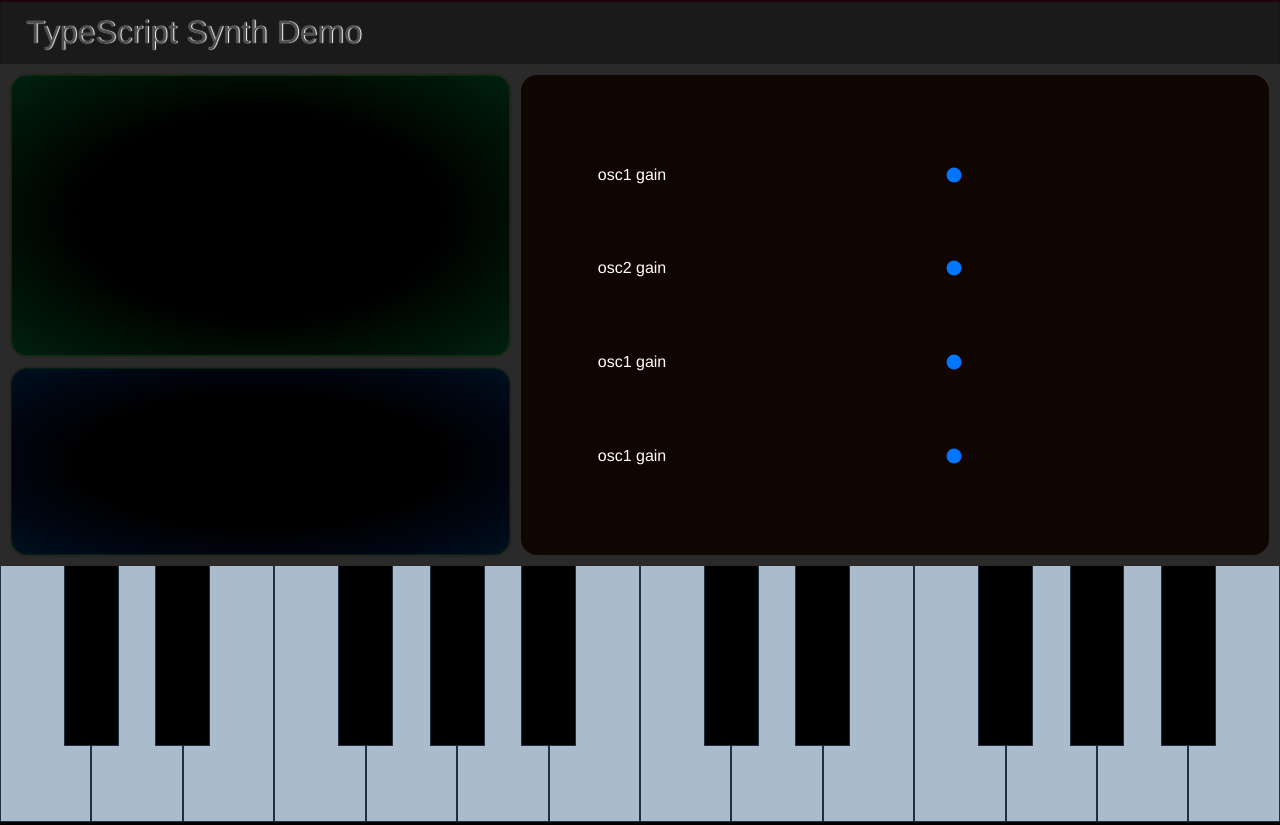
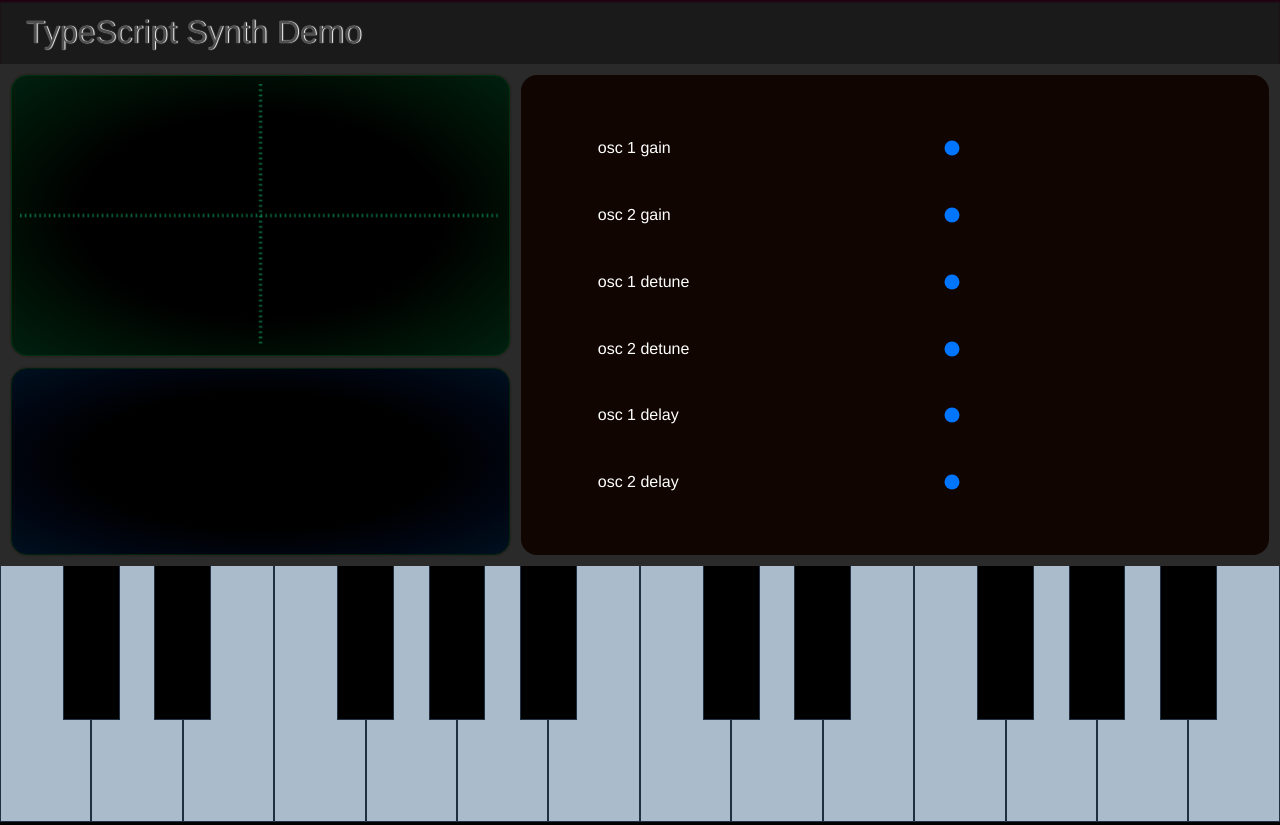
Before and after one commit to kenreilly/typescript-synth-demo, a website with bundled scripts: page index.html in a window 1280 px wide. Built offline with nearby package versions, Linux system fonts and the light colour scheme.

Commit message:
Completed example project

```diff
--- a/css/style.css
+++ b/css/style.css
@@ -1,6 +1,6 @@
 :root {
 	--key-root: calc(100vw / 28 * 2);
-	--key-size-offset: calc(var(--key-root) * .4);
+	--key-size-offset: calc(var(--key-root) * .38);
 	--key-width-white: var(--key-root);
 	--key-width-black: calc(var(--key-root) - var(--key-size-offset) );
 	--key-offset-black: calc(var(--key-width-black) / 2);
@@ -77,6 +77,7 @@ main > canvas {
 	width: 100%;
 	grid-row: 1;
 	grid-column: 1/2;
+	padding: 1vh;
 }
 
 main > output {
@@ -142,7 +143,7 @@ footer > button:not([name*="#"]) + button:not([name*="#"]) { margin-left: calc(v
 
 footer > button[name*="#"] {
 	background: var(--key-black-color);
-	height: 70%;
+	height: 60%;
 	vertical-align: top;
 	margin-left: var(--key-offset-black);
 	margin-right: var(--key-offset-black);
--- a/index.html
+++ b/index.html
@@ -8,7 +8,7 @@
     <meta property="og:title" content="TypeScript Synthesizer Demo" />
     <meta property="og:type" content="website" />
     <meta property="og:url" content="https://kenreilly.github.io/typescript-synth-demo/" />
-    <meta property="og:image" content="https://kenreilly.github.io/typescript-synth-demo/images/preview.png" />
+    <meta property="og:image" content="https://kenreilly.github.io/typescript-synth-demo/preview.png" />
 
 	<title>TypeScript Synth Demo</title>
 
@@ -20,16 +20,7 @@
 	<main>
 		<canvas></canvas>
 		<output><b></b></output>
-		<div>
-			<label>osc1 gain</label>
-			<input type="range" min="0" max="100" value="50"/>
-			<label>osc2 gain</label>
-			<input type="range" min="0" max="100" value="50"/>
-			<label>osc1 gain</label>
-			<input type="range" min="0" max="100" value="50"/>
-			<label>osc1 gain</label>
-			<input type="range" min="0" max="100" value="50"/>
-		</div>
+		<div></div>
 	</main>
 	<footer></footer>
 </body>
--- a/package.json
+++ b/package.json
@@ -17,7 +17,7 @@
   "author": "Kenneth Reilly <@8_bit_hacker>",
   "license": "MIT",
   "bugs": {
-    "url": "https://github.com/kenreilly/typescript-photo-booth/issues"
+    "url": "https://github.com/kenreilly/typescript-synth-demo/issues"
   },
-  "homepage": "https://github.com/kenreilly/typescript-photo-booth#readme"
+  "homepage": "https://github.com/kenreilly/typescript-synth-demo#readme"
 }
--- /dev/null
+++ b/src/delay.ts
@@ -0,0 +1,35 @@
+import { SynthComponent, CHANNEL } from "./synth-component.js"
+
+export class Delay extends SynthComponent {
+
+	public node: GainNode
+	public delay: DelayNode
+	public dry: GainNode
+	public wet: GainNode
+
+	public set mix(x: number) {
+		this.dry.gain.value = ((100 - x) / 10)
+		this.wet.gain.value = (x / 100)
+	}
+
+	constructor(ctx: AudioContext, path: CHANNEL) {
+
+		super(ctx, path)
+		this.node = ctx.createGain()
+		this.delay = ctx.createDelay(.5)
+		this.delay.delayTime.value = 0.2
+		this.dry = ctx.createGain()
+		this.wet = ctx.createGain()
+		this.node.connect(this.dry)
+		this.node.connect(this.delay)
+		this.delay.connect(this.wet)
+		this.mix = 50
+	}
+
+	public drive(component: SynthComponent) {
+
+		this.output = component
+		this.dry.connect(this.output.node)
+		this.wet.connect(this.output.node)
+	}
+}
--- a/src/event-bus.ts
+++ b/src/event-bus.ts
@@ -1,5 +1,7 @@
 import { SynthKey } from "./synth-key"
 import { CHANNEL } from "./synth-component";
+
+export enum ControlType { GAIN, DETUNE, DELAY }
 
 export class SynthEvent { get type(): any { return this.constructor } }
 
@@ -15,18 +17,18 @@ export class NoteOffEvent extends SynthEvent {
 	constructor(key: SynthKey) { super(); this.key = key}
 }
 
-export enum ControlType { GAIN, FILTER }
-
 export class ControlEvent extends SynthEvent {
 
-	public path: CHANNEL
-	public type: ControlType
+	public channel: CHANNEL
+	public control: ControlType
+	public value: number
 
-	constructor(path: CHANNEL, type: ControlType) {
+	constructor(channel: CHANNEL, control: ControlType, value) {
 
 		super();
-		this.type = type
-		this.path = path
+		this.control = control
+		this.channel = channel
+		this.value = parseInt(value)
 	}
 }
 
--- a/src/filter.ts
+++ /dev/null
@@ -1,12 +0,0 @@
-import { SynthComponent, CHANNEL } from "./synth-component.js"
-
-export class Filter extends SynthComponent {
-
-	public node: BiquadFilterNode
-
-	constructor(ctx: AudioContext, path: CHANNEL) {
-
-		super(ctx, path)
-		this.node = new BiquadFilterNode(ctx)
-	}
-}
--- a/src/gain.ts
+++ b/src/gain.ts
@@ -10,6 +10,10 @@ export class Gain extends SynthComponent {
 
 		super(ctx, path)
 		this.node = this.ctx.createGain()
-		if (path == CHANNEL.MASTER) { this.node.connect(ctx.destination) }
+
+		if (path == CHANNEL.MASTER) {
+			this.node.connect(ctx.destination)
+			this.gain.value = .1
+		}
 	}
 }
--- a/src/oscillator.ts
+++ b/src/oscillator.ts
@@ -3,15 +3,29 @@ import { WAVEFORM, CHANNEL, SynthComponent } from "./synth-component.js"
 export class Oscillator extends SynthComponent {
 
 	public node: OscillatorNode
-	private ramp: GainNode
+	private level: GainNode
 	private wave: WAVEFORM
 	private playing: boolean
+	private ramp: GainNode
+
+	set gain(x: number) { this.level.gain.value = (x / 100) }
+
+	private _detune: number = 0;
+	set detune(x: number) {
+
+		let val: number = (50 - x)
+
+		this._detune = val
+		if (this.playing) { this.node.detune.value = val }
+	}
 
 	constructor(ctx: AudioContext, path: CHANNEL, wave: WAVEFORM) {
 
 		super(ctx, path)
 		this.wave = wave
 		this.ramp = ctx.createGain()
+		this.level = ctx.createGain()
+		this.ramp.connect(this.level)
 	}
 
 	private clamp(curve: Array<number>, t: number) {
@@ -28,9 +42,11 @@ export class Oscillator extends SynthComponent {
 		this.ramp.gain.value = 0
 		this.node = this.ctx.createOscillator()
 		this.node.frequency.value = freq
+		this.node.detune.value = this._detune
 		this.node.type = this.wave
 
-		this.node.connect(this.output.node)
+		this.level.connect(this.output.node)
+		this.node.connect(this.level)
 		this.node.start()
 		this.clamp([0, 0.4, 1], .05)
 	}
--- /dev/null
+++ b/src/scope.ts
@@ -0,0 +1,117 @@
+import { SynthEngine } from "./synth-engine";
+
+export class Scope {
+
+	private node: AnalyserNode
+
+	private canvas: HTMLCanvasElement;
+	private canvas_ctx: CanvasRenderingContext2D;
+
+	private get width(): number { return this.canvas.width }
+	private get height(): number { return this.canvas.height }
+
+	constructor(engine: SynthEngine, canvas: HTMLCanvasElement) {
+
+		this.node = engine.ctx.createAnalyser();
+		this.node.fftSize = 2048;
+		engine.output.node.connect(this.node)
+		this.node.smoothingTimeConstant = 0.2;
+
+		this.canvas = canvas;
+		this.canvas_ctx = this.canvas.getContext('2d');
+		this.canvas_ctx.lineWidth = 1;
+		this.canvas_ctx.strokeStyle = "rgb(20,200,120)";
+		this.canvas_ctx.fillStyle = 'rgba(0, 0, 0, 0)';
+
+		this.run()
+	}
+
+	public run() {
+
+		var data = new Uint8Array(this.node.fftSize);
+		this.node.getByteTimeDomainData(data);
+		this.render(this.getWaveform(data));
+
+		requestAnimationFrame(this.run.bind(this))
+	}
+
+	public render(data: Uint8Array) {
+
+		this.canvas_ctx.clearRect(0, 0, this.width, this.height);
+		this.canvas_ctx.fillRect(0, 0, this.width, this.height);
+		this.canvas_ctx.beginPath();
+		this.canvas_ctx.moveTo(0, this.height / 2);
+		this.canvas_ctx.lineTo(this.width, this.height / 2);
+		this.canvas_ctx.setLineDash([1, 2]);
+
+		this.canvas_ctx.stroke();
+		this.canvas_ctx.beginPath();
+		this.canvas_ctx.moveTo(this.width / 2, 0);
+		this.canvas_ctx.lineTo(this.width / 2, this.height);
+		this.canvas_ctx.setLineDash([1, 2]);
+		this.canvas_ctx.stroke();
+
+		if (!data.length) { return; }
+
+		this.canvas_ctx.beginPath();
+		var sz = (this.canvas.width) / data.length,
+			i = 0,
+			x = 0;
+
+		while (x <= this.width) {
+
+			if (i === data.length) {
+				i = 0;
+			}
+
+			var v = data[i] / 128.0;
+			var y = this.height - (v * this.height / 2);
+
+			if (i === 0) {
+				this.canvas_ctx.moveTo(x, y);
+			} else {
+				this.canvas_ctx.lineTo(x, y);
+			}
+
+			x += sz;
+			++i;
+		}
+		var dash = [Math.round(8 * (100 - y)), Math.round(2 * (Math.random()) + 1)];
+		this.canvas_ctx.setLineDash(Math.round(0.420 + Math.random()) ? [0] : dash);
+
+		this.canvas_ctx.setLineDash([0]);
+		this.canvas_ctx.lineTo(this.width, this.height / 2);
+		this.canvas_ctx.stroke();
+	}
+
+	public getWaveform(data: Uint8Array): Uint8Array {
+
+		for (var phase = 0, offset = 0, x = 0, xx = data.length; x != xx; ++x) {
+
+			if (data[x] > 127) { // 8-bit unsigned, 127 = 0dB
+
+				switch (phase) {  // positive phase
+
+					case 0:
+						offset = x; // set waveform start
+						phase += 180; // shift 180 degrees
+						continue;
+
+					case 360: // return captured waveform
+						return data.slice(offset - 1, x);
+				}
+			}
+			else {
+
+				switch (phase) { // negative phase
+
+					case 180:
+						phase += 180; // shift 180 degrees
+						continue;
+				}
+			}
+		}
+
+		return new Uint8Array(0);
+	}
+}
--- a/src/slider.ts
+++ b/src/slider.ts
@@ -1,19 +1,29 @@
-import { EventBus, ControlEvent, ControlType } from "./event-bus"
-import { CHANNEL } from "./synth-component"
+import { EventBus, ControlEvent, ControlType } from "./event-bus.js"
+import { CHANNEL } from "./synth-component.js"
 
-export abstract class Slider {
+export class Slider {
 
-	static create(bus: EventBus, path: CHANNEL, type: ControlType, name: String): Array<HTMLElement> {
+	private label: HTMLLabelElement
+	private input: HTMLInputElement
 
-		let label: HTMLLabelElement = <HTMLLabelElement>document.createElement('label')
-		let input: HTMLInputElement = <HTMLInputElement>document.createElement('input')
+	public get elements() { return [ this.label, this.input ]}
 
-		input.type = 'range'
-		input.min = '1'
-		input.max = '100'
-		input.value = '50'
+	constructor(bus: EventBus, path: CHANNEL, type: ControlType, name: string) {
 
-		input.onchange = () => bus.fire(new ControlEvent(path, type))
-		return [label, input]
+		this.label = <HTMLLabelElement>document.createElement('label')
+		this.input = <HTMLInputElement>document.createElement('input')
+
+		this.label.innerText = name
+		this.input.type = 'range'
+		this.input.min = '1'
+		this.input.max = '100'
+		this.input.value = '50'
+
+		this.input.oninput = (ev) => this.on_event(bus, ev, path, type)
+	}
+
+	on_event(bus, ev, path, type) {
+
+		bus.fire(new ControlEvent(path, type, (<HTMLInputElement>ev.target).value))
 	}
 }
--- a/src/synth-component.ts
+++ b/src/synth-component.ts
@@ -3,7 +3,7 @@ export enum WAVEFORM { SINE = 'sine', SQUARE = 'square' }
 
 export abstract class SynthComponent {
 
-	public abstract node: GainNode | OscillatorNode | BiquadFilterNode
+	public abstract node: GainNode | OscillatorNode | DelayNode
 
 	protected ctx: AudioContext
 	protected path: CHANNEL
--- a/src/synth-engine.ts
+++ b/src/synth-engine.ts
@@ -1,36 +1,42 @@
-import { EventBus, SynthEvent, NoteOnEvent, NoteOffEvent } from "./event-bus.js"
+import { EventBus, SynthEvent, NoteOnEvent, NoteOffEvent, ControlEvent, ControlType } from "./event-bus.js"
 import { CHANNEL, WAVEFORM, SynthComponent } from "./synth-component.js"
 import { Oscillator } from "./oscillator.js"
-import { Filter } from "./filter.js"
+import { Delay } from "./delay.js"
 import { Gain } from "./gain.js"
 
 export class SynthEngine {
 
-	private bus: EventBus
-	private ctx: AudioContext = new AudioContext()
+	private signal_bus: EventBus
+	private control_bus: EventBus
+
+	public ctx: AudioContext = new AudioContext()
 
 	private oscillators: Array<Oscillator> = [
 		new Oscillator(this.ctx, CHANNEL.CH1, WAVEFORM.SINE),
 		new Oscillator(this.ctx, CHANNEL.CH2, WAVEFORM.SQUARE)
 	]
 
-	private filters: Array<Filter> = [
-		new Filter(this.ctx, CHANNEL.CH1),
-		new Filter(this.ctx, CHANNEL.CH2),
+	private delays: Array<Delay> = [
+		new Delay(this.ctx, CHANNEL.CH1),
+		new Delay(this.ctx, CHANNEL.CH2),
 	]
 
-	private output: Gain = new Gain(this.ctx, CHANNEL.MASTER)
+	public output: Gain = new Gain(this.ctx, CHANNEL.MASTER)
 
-	constructor(bus: EventBus) {
+	constructor(signal: EventBus, control: EventBus) {
 
-		this.oscillators.forEach((osc, i) => osc.drive(this.filters[i]))
-		this.filters.forEach((flt, i) => flt.drive(this.output))
+		this.oscillators.forEach((osc, i) => osc.drive(this.delays[i]))
+		this.delays.forEach((d, i) => d.drive(this.output))
 
-		this.bus = bus
-		this.bus.listen(this.on_event.bind(this))
+		this.signal_bus = signal
+		this.control_bus = control
+		this.signal_bus.listen(this.on_signal.bind(this))
+		this.control_bus.listen(this.on_control.bind(this))
 	}
 
-	private on_event(ev: SynthEvent) {
+	public test = () => this.oscillators[1].play(440)
+
+	private on_signal(ev: SynthEvent) {
 
 		switch (ev.type) {
 
@@ -43,4 +49,20 @@ export class SynthEngine {
 				return this.oscillators.forEach((osc) => osc.stop())
 		}
 	}
+
+	private on_control(ev: ControlEvent) {
+
+		switch (ev.control) {
+
+			case ControlType.GAIN:
+				return this.oscillators[ev.channel].gain = ev.value
+
+			case ControlType.DETUNE:
+				return this.oscillators[ev.channel].detune = ev.value
+
+			case ControlType.DELAY:
+				return this.delays[ev.channel].mix = ev.value
+
+		}
+	}
 }
--- a/src/synth.ts
+++ b/src/synth.ts
@@ -1,31 +1,52 @@
+import { EventBus, SynthEvent, NoteOnEvent, NoteOffEvent, ControlType } from './event-bus.js'
 import { KeyDefinition, SynthKey } from './synth-key.js'
-import { EventBus, SynthEvent, NoteOnEvent, NoteOffEvent } from './event-bus.js'
 import { SynthEngine } from './synth-engine.js'
+import { Slider } from './slider.js'
+import { Scope } from './scope.js'
+import { CHANNEL } from './synth-component.js'
 
 abstract class Synth {
 
 	static keydef: KeyDefinition
 	static engine: SynthEngine
-	static bus: EventBus
+	static signal_bus: EventBus = new EventBus()
+	static control_bus: EventBus = new EventBus()
+	static scope: Scope
 
 	static display: HTMLElement
 	static keyboard: HTMLElement
 	static keys: Array<HTMLElement>
 
+	static panel: HTMLElement
+	static sliders: Array<Slider>
+
 	static init() {
 
 		this.keyboard = document.querySelector('footer')
 		this.display = document.querySelector('output > b')
+		this.panel = document.querySelector('main > div')
 
-		this.bus = new EventBus()
-		this.engine = new SynthEngine(this.bus)
-		this.keydef = new KeyDefinition(this.bus)
+		this.keydef = new KeyDefinition(this.signal_bus)
+		this.engine = new SynthEngine(this.signal_bus, this.control_bus)
+		this.scope = new Scope(this.engine, document.querySelector('canvas'))
 
+		this.sliders = [
+			new Slider(this.control_bus, CHANNEL.CH1, ControlType.GAIN, 'osc 1 gain'),
+			new Slider(this.control_bus, CHANNEL.CH2, ControlType.GAIN, 'osc 2 gain'),
+			new Slider(this.control_bus, CHANNEL.CH1, ControlType.DETUNE, 'osc 1 detune'),
+			new Slider(this.control_bus, CHANNEL.CH2, ControlType.DETUNE, 'osc 2 detune'),
+			new Slider(this.control_bus, CHANNEL.CH1, ControlType.DELAY, 'osc 1 delay'),
+			new Slider(this.control_bus, CHANNEL.CH2, ControlType.DELAY, 'osc 2 delay'),
+		]
+
+		this.sliders.forEach((s) => s.elements.forEach((e) => this.panel.appendChild(e)))
 		this.keydef.keys.forEach((key) => this.keyboard.appendChild(key))
-		this.bus.listen(this.on_event.bind(this))
+		this.signal_bus.listen(this.on_signal.bind(this))
+
+		// this.engine.test()
 	}
 
-	static on_event(ev: SynthEvent) {
+	static on_signal(ev: SynthEvent) {
 
 		switch (ev.type) {
 
```
Also changed, not shown: build/delay.js (added), build/event-bus.js, build/gain.js, build/oscillator.js, build/reverb.js (added), build/scope.js (added), build/slider.js, build/synth-engine.js, build/synth.js, src/synth-key.ts (line endings or trailing spaces), 1 other file.
